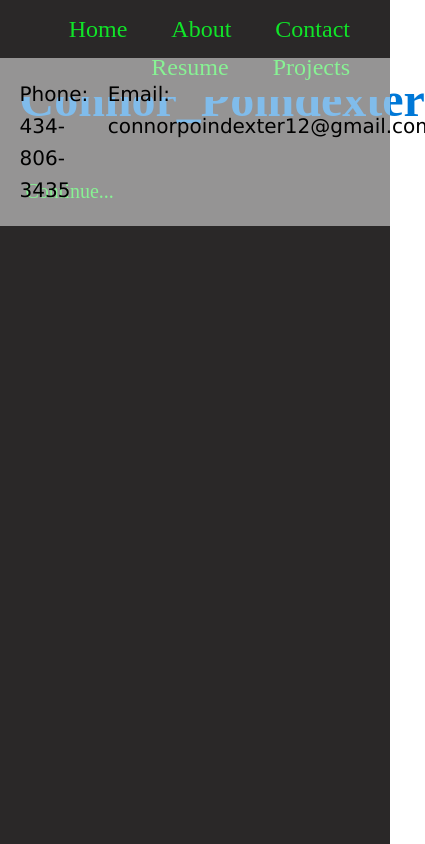
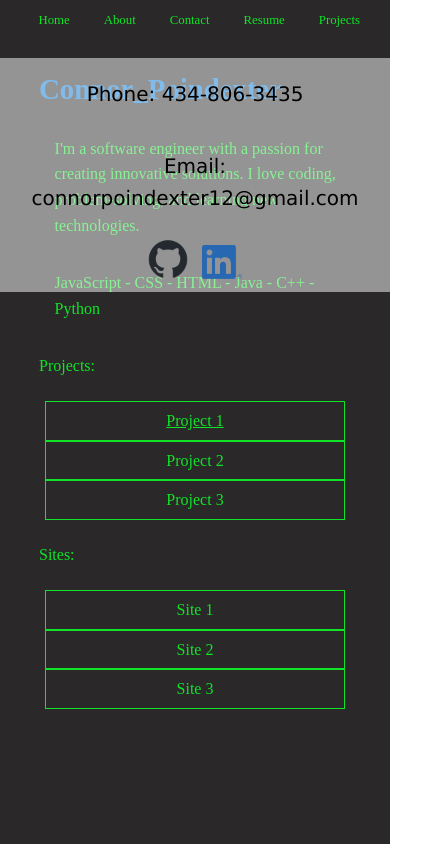
Before and after one commit to connorprp/connorprp.github.io, a plain HTML site: page index.html in a window 390 px wide. Both pictures are taken after a click on the link "Contact". Shown: the top 844 px of the page, 425 px wide, since content can reach past the window. Drawn offline with Linux system fonts and the light colour scheme; a web font is replaced by a local one.

Commit message:
styling changes

```diff
--- a/index.html
+++ b/index.html
@@ -13,7 +13,7 @@
     <a class="nav-link" href="#about">About</a>
     <a class="nav-link" href="#contact" id="contact-nav-link">Contact</a>
     <a class="nav-link" href="#resume">Resume</a>
-    <a class="nav-link" href="#projects">Projects</a>
+    <a class="nav-link" href="#projectSection1">Projects</a>
 </nav>
 
 <div id="contact-bar">
@@ -28,18 +28,19 @@
 <body>
     <section id="hero">
         <h1 id="myName"></h1>
-        <button class="continueBtn" id="continue1">Continue...</button>
         <p id="description"></p>
-        <button class="continueBtn" id="continue2" style="display: none">Continue...</button>
-        <p id="languages" style="display: none">Programming Languages:</p>
         <p id="skills"></p>
-        <button class="continueBtn" id="continue3" style="display: none">Continue...</button>
         <p id="projects" style="display: none">Projects:</p>
         <div id="projectsContainer" style="display: none">
             <a class="projectBtn" id="project1" href="#projectSection1">Project 1</a>
             <a class="projectBtn" id="project2">Project 2</a>
             <a class="projectBtn" id="project3">Project 3</a>
         </div>
+        <p id="sites" style="display: none">Sites:</p>
+        <div id="sitesContainer" style="display: none">
+            <a class="projectBtn" id="site1">Site 1</a>
+            <a class="projectBtn" id="site2">Site 2</a>
+            <a class="projectBtn" id="site3">Site 3</a>
     </section>
 
     <section id="projectSection1">
--- a/script.js
+++ b/script.js
@@ -15,6 +15,8 @@ const projectContainer = document.getElementById("projectsContainer");
 const projectBtn1 = document.getElementById("projectBtn1");
 const projectBtn2 = document.getElementById("projectBtn2");
 const projectBtn3 = document.getElementById("projectBtn3");
+const sites = document.getElementById("sites");
+const sitesContainer = document.getElementById("sitesContainer");
 
 let clicked = false;
 contactBar.style.display = "none";
@@ -36,34 +38,34 @@ document.addEventListener('DOMContentLoaded', function () {
     }
 });
 
-continueBtn1.addEventListener("click", () => {
-    continueBtn1.style.display = "none";
+setTimeout(() => {
     const descriptionMsg = `I'm a software engineer with a passion for creating innovative solutions. I love coding, problem-solving, and learning new technologies.`;
     for (let i = 0; i < descriptionMsg.length; i++) {
         setTimeout(() => {
             description.innerHTML += descriptionMsg[i];
         }, 10 * i);
     }
-    continueBtn2.style.display = "inline-block";
-});
+}, 1000);
 
-continueBtn2.addEventListener("click", () => {
-    continueBtn2.style.display = "none";
-    languages.style.display = "inline-block";
+setTimeout(() => {
+    skills.style.display = "inline-block";
     const skillsMsg = "JavaScript - CSS - HTML - Java - C++ - Python";
     for (let i = 0; i < skillsMsg.length; i++) {
         setTimeout(() => {
             skills.innerHTML += skillsMsg[i];
         }, 10 * i);
     }
-    continueBtn3.style.display = "inline-block";
-});
+}, 2500);
 
-continueBtn3.addEventListener("click", () => {
-    continueBtn3.style.display = "none";
-    projects.style.display = "inline-block";
+setTimeout(() => {
+    projects.style.display = "block";
     projectContainer.style.display = "block";
-});
+}, 3000);
+
+setTimeout(() => {
+    sites.style.display = "block";
+    sitesContainer.style.display = "block";
+}, 3500);
 
 projectBtn1.onclick = () => {
     document.getElementById("about").scrollIntoView({ behavior: "smooth" });
--- a/styles.css
+++ b/styles.css
@@ -6,10 +6,13 @@
     font-family: SourceCodePro;
     src: url('./assets/Source_Code_Pro/SourceCodePro-VariableFont_wght.ttf') format('truetype');
 }
+
 body {
     margin: 0;
     line-height: 1.6;
     font-family: SourceCodePro;
+    overflow-y: hidden; /* Hide vertical scrollbar */
+    overflow-x: hidden; /* Hide horizontal scrollbar */
 }
 
 #contact-bar {
@@ -19,6 +22,7 @@ body {
     position: fixed;
     width: 100%;
     margin-top: 58px;
+    flex-wrap: wrap;
 }
 
 #contact {
@@ -29,19 +33,14 @@ body {
 }
 
 #socials {
-    width: 1000px;
+    width: auto;
     text-align: right;
     margin-right: 10%;
 }
 
-#github {
-    margin-top: 5px;
-    width: 50px;
-}
-
-#linkedin {
-    width: 50px;
-    margin-bottom: 2px;
+#github, #linkedin {
+    margin: 5px;
+    width: 40px;
 }
 
 nav {
@@ -58,54 +57,36 @@ nav {
     padding: 10px;
     font-family: SourceCodePro;
     text-decoration: none;
-    font-size: 150%;
-    margin-right: 20px;
+    font-size: 120%;
+    margin-right: 10px;
 }
 
 section {
     border-top: 3px solid #0078d7;
     padding: 5%;
-    height: 100vh;
+    height: auto;
 }
 
 #hero {
     background-color: #2a2828;
     color: rgb(16, 228, 40);
+    height: 100vh;
 }
 
-.continueBtn {
-    background-color: #2a2828;
-    color: rgb(16, 228, 40);
-    font-family: SourceCodePro;
-    font-size: 20px;
-    box-shadow: none;
-    border: none;
-    background: none;
+#description, #skills {
+    margin-left: 5%;
 }
 
-.continueBtn:hover {
-    background-color: #585656;
-    border-radius: 4px;
-    color: rgb(16, 228, 40);
-}
-
-#description {
-    margin-left: 10%;
-}
-
-#skills {
-    margin-left: 10%;
-}
 .projectBtn {
     background-color: #2a2828;
     color: rgb(16, 228, 40);
     font-family: SourceCodePro;
-    font-size: 20px;
+    font-size: 18px;
     box-shadow: none;
     background: none;
     text-align: center;
     border: 1px solid rgb(16, 228, 40);
-    padding: 10px 20px;
+    padding: 8px 16px;
 }
 
 .projectBtn:hover {
@@ -113,18 +94,20 @@ section {
     color: rgb(16, 228, 40);
 }
 
-#about {
-    background: linear-gradient(to right, #262655, #00bfff);
-    color: white;
+#projectSection1 {
+    background-color: #2a2828;
+    color: rgb(16, 228, 40);
+    height: 100vh;
+    font-family: SourceCodePro;
 }
 
-#resume {
-    background: linear-gradient(to right, #262655, #00bfff);
+#about, #resume {
+
     color: white;
 }
 
 h1 {
-    font-size: 300%;
+    font-size: 2rem;
     color: #0078d7;
 }
 
@@ -133,15 +116,81 @@ h1 {
     padding-right: 20px;
     text-decoration: underline;
 }
+
 #links:hover {
-    color: blueviolet
+    color: blueviolet;
 }
 
 /* Section Titles */
 h2 {
-    font-size: 1.8rem;
+    font-size: 1.5rem;
     margin-bottom: 10px;
-    color: #0078d7;
+    color: rgb(16, 228, 40);
     border-bottom: 2px solid #0078d7;
     padding-bottom: 5px;
 }
+
+/* Mobile Styles */
+@media (max-width: 768px) {
+    #hero {
+        height: 100vh;
+        text-align: left;
+    }
+    #contact-bar {
+        flex-direction: column;
+        align-items: center;
+    }
+
+    #contact {
+        margin-left: 0;
+        text-align: center;
+    }
+
+    #socials {
+        margin-right: 0;
+        text-align: center;
+    }
+
+    nav {
+        text-align: right;
+        white-space: nowrap; /* Ensure buttons stay on the same line */
+        padding: 0 10px; /* Add padding to ensure content stays within the viewport */
+    }
+
+    .nav-link {
+        font-size: 80%;
+        display: inline-block; /* Ensure buttons stay inline */
+    }
+
+    section {
+        padding: 10%;
+    }
+
+    h1 {
+        font-size: 1.8rem;
+    }
+
+    h2 {
+        font-size: 1.2rem;
+    }
+
+    .projectBtn {
+        font-size: 16px;
+        padding: 6px 12px;
+        display: block;
+    }
+
+    #projectsContainer {
+        display: flex;
+        flex-direction: column;
+        align-items: center;
+        padding: 2%;
+    }
+
+    #sitesContainer {
+        display: flex;
+        flex-direction: column;
+        align-items: center;
+        padding: 2%;
+    }
+}
```
